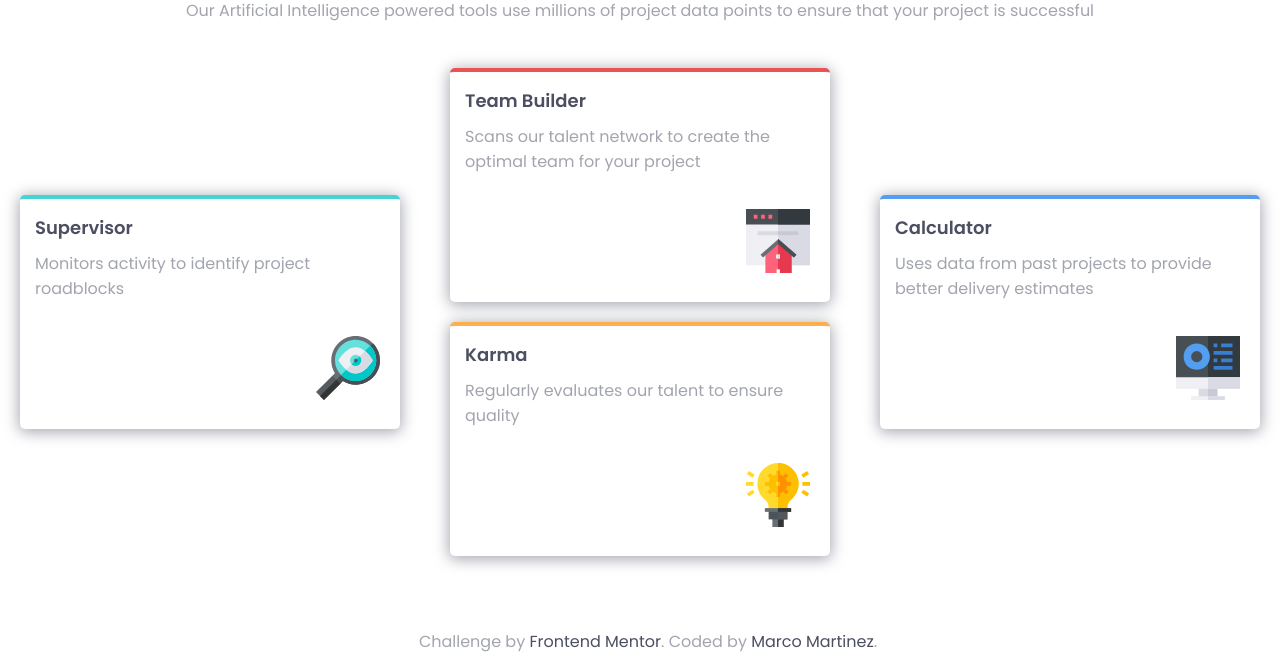
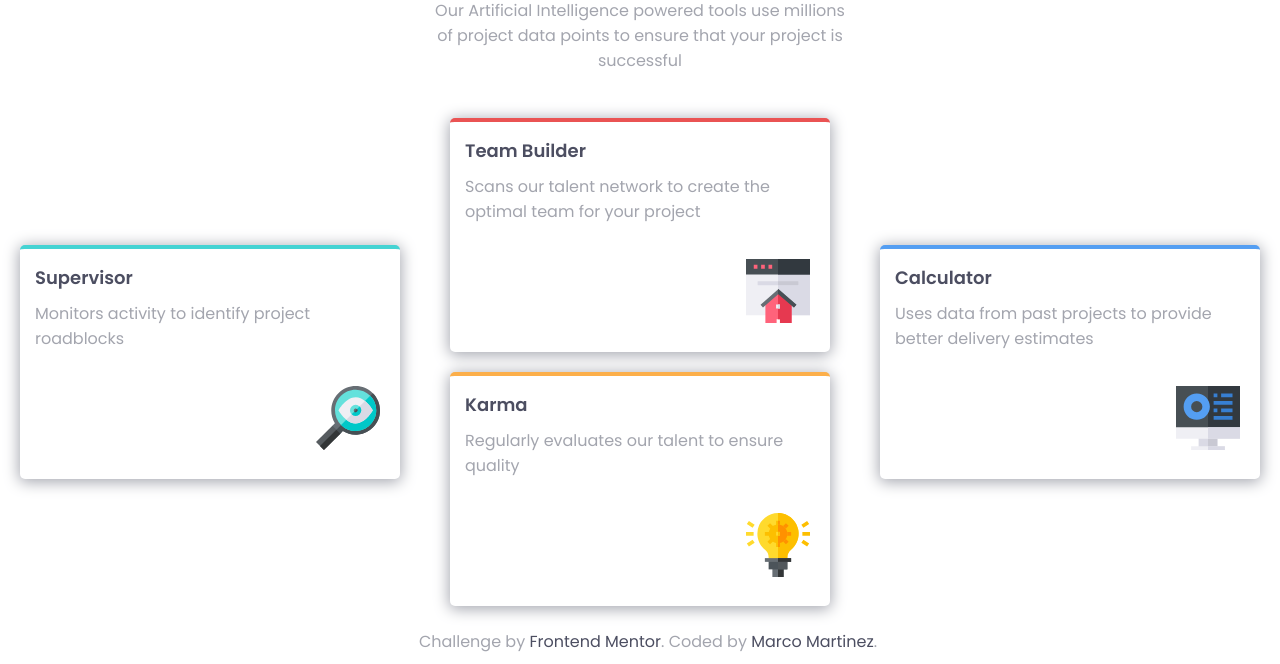
Before and after one commit to MarcMartinez25/FourCardFeature-fm, a plain HTML site: page index.html in a window 1280 px wide. Shown: the part 141-805 px from the top of the page. Drawn offline with Linux system fonts and the light colour scheme.

Commit message:
minor fix

```diff
--- a/css/main.css
+++ b/css/main.css
@@ -93,6 +93,12 @@ footer {
      text-align: left;
  }
 
+ @media only screen and (min-width: 900px) {
+     .opening-text {
+         width: 35%;
+     }
+ }
+
  @media only screen and (max-width: 375px) {
 
     body {
--- a/index.html
+++ b/index.html
@@ -18,7 +18,7 @@
         <div class="container">
             <h1 class="title">Reliable, efficient delivery</h1>
             <h1 class="subtitle">Powered by Technology</h1>
-            <p>
+            <p class="opening-text">
                 Our Artificial Intelligence powered tools use millions of project data
                 points to ensure that your project is successful
             </p>
```
